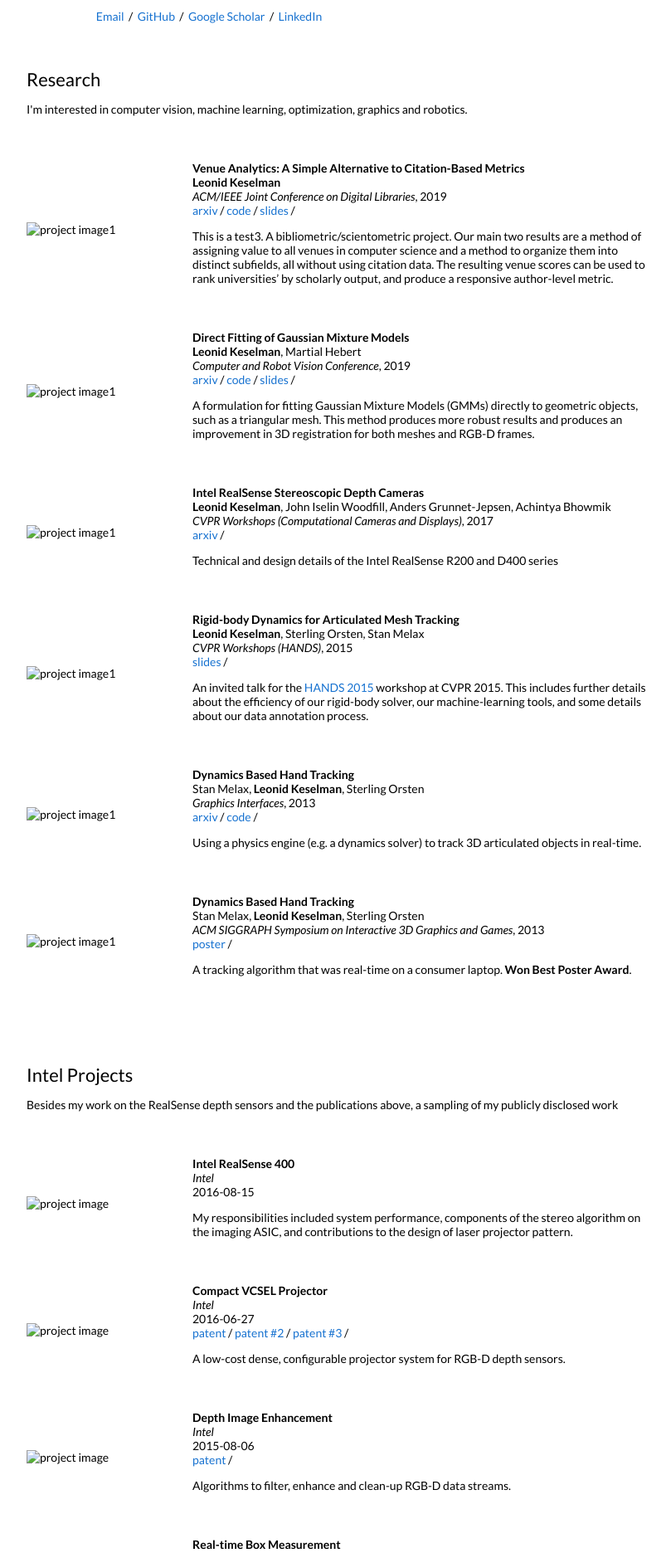
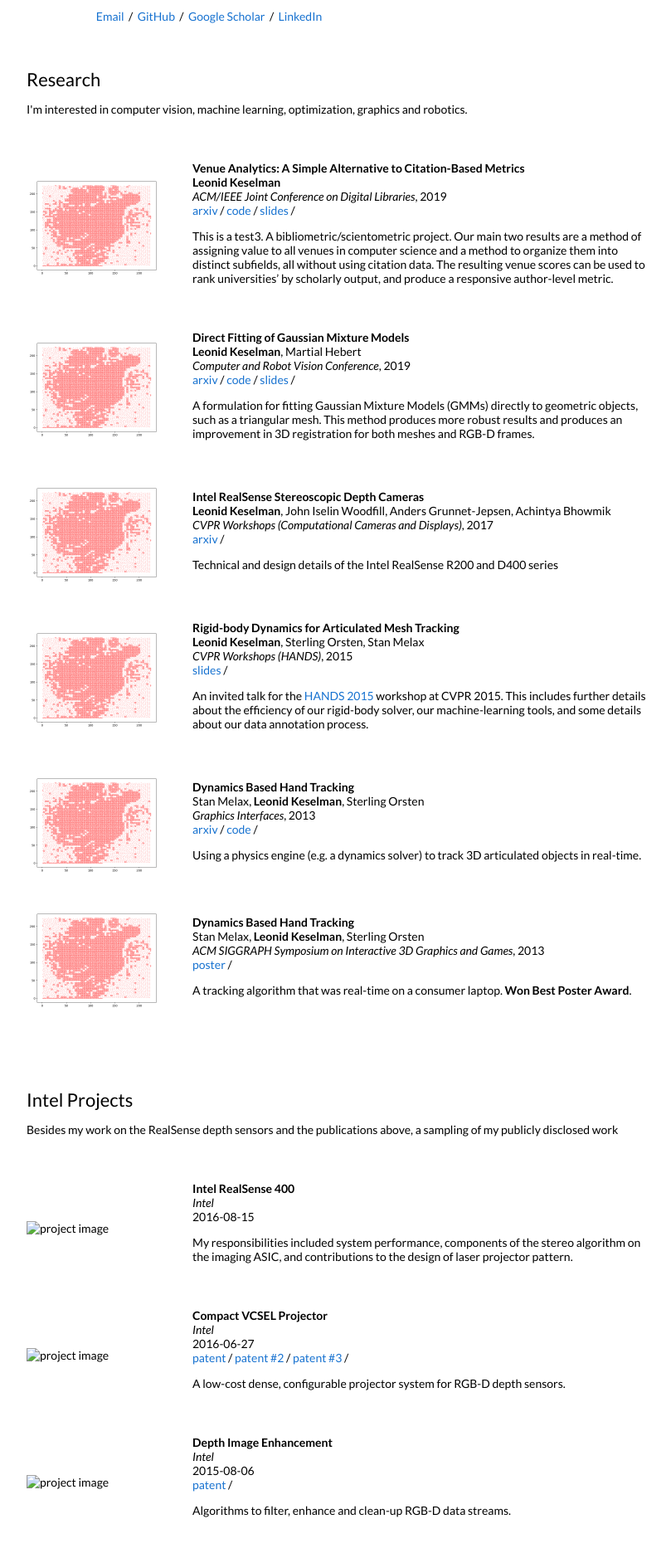
Before and after one commit to feng-wang-thu19/wangf.github.io, a Jekyll site: the page built from _posts/2019-06-02-venue.markdown, in a window 1280 px wide. Shown: the part 347-2219 px from the top of the page at 83% size, without its empty margins (228-1037 px from the left). Built offline with Jekyll 4.4.1, drawn with Linux system fonts in a browser that asks for light colours.

Commit message:
Update default.html

```diff
--- a/_layouts/default.html
+++ b/_layouts/default.html
@@ -65,7 +65,7 @@
           {% if cat == 'research' %}
           <tr>
             <td style="padding:2.5%;width:25%;vertical-align:middle;min-width:120px">
-              <img src="tn{{post.image}}" alt="project image1" style="width:auto; height:auto; max-width:100%;" />
+              <img src="images/myplot.png" alt="project image2" style="width:auto; height:auto; max-width:100%;" />
             </td>
             <td style="padding:2.5%;width:75%;vertical-align:middle">
               <h3>{{post.title}}</h3>
```
